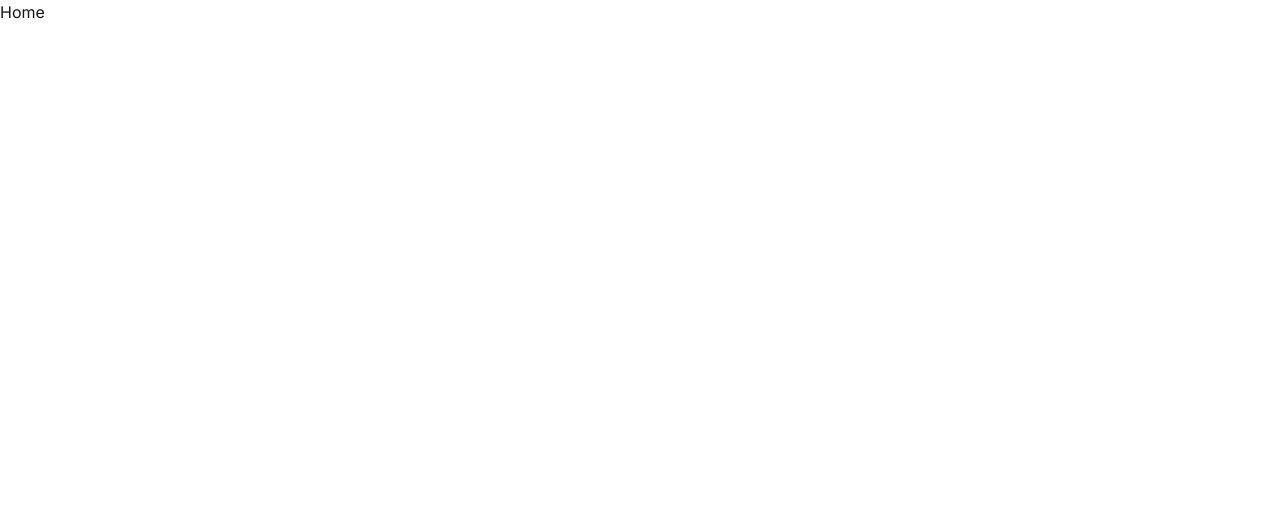
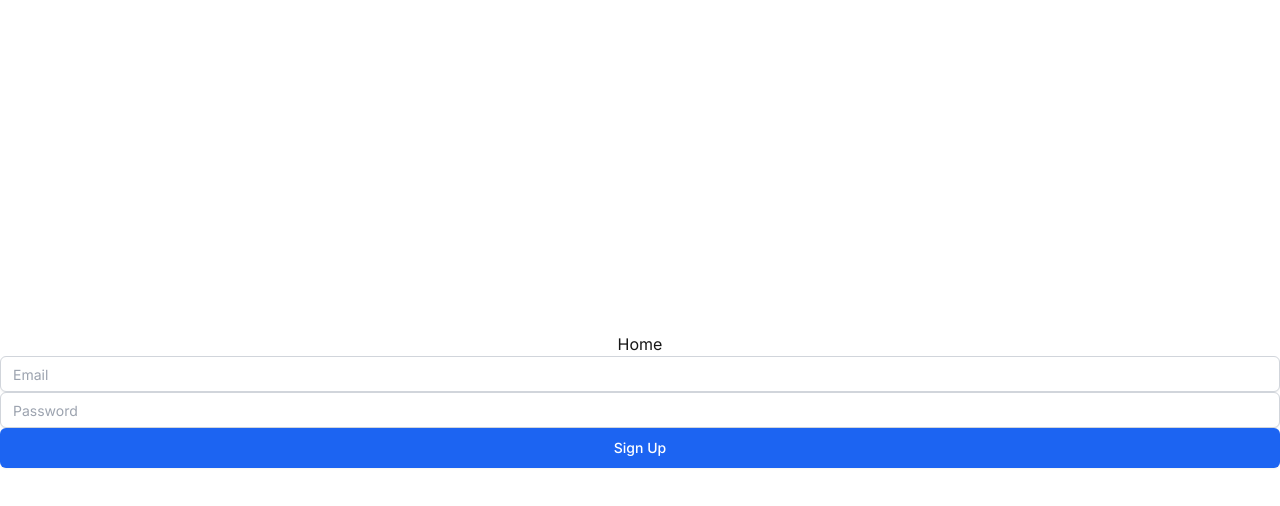
Before and after one commit to faisal004/time-management-app, a Next.js app: page / in a window 1280 px wide. Shown: the top 506 px of the page. Built offline with nearby package versions, Linux system fonts and the light colour scheme.

Commit message:
add : given struture to app and also added common ui compoents in separate folder

```diff
--- /dev/null
+++ b/src/app/(auth)/page.tsx
@@ -0,0 +1,14 @@
+import { Button } from "@/components/ui/button";
+import { Input } from "@/components/ui/input";
+
+export default function Home() {
+  return (
+
+    <div className="flex flex-col container mx-auto items-center justify-center h-screen">
+      <h1>Home</h1>
+      <Input type="text" placeholder="Email" />
+      <Input type="password" placeholder="Password" />
+      <Button variant="default" size="lg" className="w-full">Sign Up</Button>
+    </div>
+  );
+}
--- /dev/null
+++ b/src/app/(dashboard)/dashboard/page.tsx
@@ -0,0 +1,9 @@
+const Dashboard = () => {
+  return (
+    <div>
+      <h1>Dashboard</h1>
+    </div>
+  );
+};
+
+export default Dashboard;
--- a/src/app/page.tsx
+++ /dev/null
@@ -1,9 +0,0 @@
-
-export default function Home() {
-  return (
-
-    <div>
-      <h1>Home</h1>
-    </div>
-  );
-}
--- /dev/null
+++ b/src/components/ui/button.tsx
@@ -0,0 +1,59 @@
+import * as React from "react"
+import { Slot } from "@radix-ui/react-slot"
+import { cva, type VariantProps } from "class-variance-authority"
+
+import { cn } from "@/lib/utils"
+
+const buttonVariants = cva(
+  "inline-flex items-center justify-center gap-2 whitespace-nowrap rounded-md text-sm font-medium transition-all disabled:pointer-events-none disabled:opacity-50 [&_svg]:pointer-events-none [&_svg:not([class*='size-'])]:size-4 shrink-0 [&_svg]:shrink-0 outline-none focus-visible:border-[var(--btn-blue,#1C64F2)] focus-visible:ring-[var(--btn-blue,#1C64F2)]/30 focus-visible:ring-[3px] aria-invalid:ring-[#dc2626]/20 dark:aria-invalid:ring-[#ef4444]/40 aria-invalid:border-[#dc2626]",
+  {
+    variants: {
+      variant: {
+        default:
+          "bg-[var(--btn-blue,#1C64F2)] text-white shadow-xs hover:bg-[color-mix(in_srgb,var(--btn-blue,#1C64F2)_80%,black_20%)]",
+        destructive:
+          "bg-[#dc2626] text-white shadow-xs hover:bg-[#b91c1c] focus-visible:ring-[#f87171]/20 dark:focus-visible:ring-[#ef4444]/40 dark:bg-[#b91c1c]",
+        outline:
+          "border border-[var(--btn-blue,#1C64F2)] bg-white text-[var(--btn-blue,#1C64F2)] shadow-xs hover:bg-[#eff6ff] hover:text-[color-mix(in_srgb,var(--btn-blue,#1C64F2)_80%,black_20%)] dark:bg-[#1e293b] dark:border-[var(--btn-blue,#1C64F2)] dark:hover:bg-[#1e40af] dark:hover:text-white",
+        secondary:
+          "bg-[#f3f4f6] text-[#1f2937] shadow-xs hover:bg-[#e5e7eb]",
+        ghost:
+          "hover:bg-[#f1f5f9] hover:text-[var(--btn-blue,#1C64F2)] dark:hover:bg-[#334155] dark:hover:text-[#60a5fa]",
+        link: "text-[var(--btn-blue,#1C64F2)] underline-offset-4 hover:underline hover:text-[color-mix(in_srgb,var(--btn-blue,#1C64F2)_80%,black_20%)]",
+      },
+      size: {
+        default: "h-9 px-4 py-2 has-[>svg]:px-3",
+        sm: "h-8 rounded-md gap-1.5 px-3 has-[>svg]:px-2.5",
+        lg: "h-10 rounded-md px-6 has-[>svg]:px-4",
+        icon: "size-9",
+      },
+    },
+    defaultVariants: {
+      variant: "default",
+      size: "default",
+    },
+  }
+)
+
+function Button({
+  className,
+  variant,
+  size,
+  asChild = false,
+  ...props
+}: React.ComponentProps<"button"> &
+  VariantProps<typeof buttonVariants> & {
+    asChild?: boolean
+  }) {
+  const Comp = asChild ? Slot : "button"
+
+  return (
+    <Comp
+      data-slot="button"
+      className={cn(buttonVariants({ variant, size, className }))}
+      {...props}
+    />
+  )
+}
+
+export { Button, buttonVariants }
--- /dev/null
+++ b/src/components/ui/input.tsx
@@ -0,0 +1,20 @@
+import * as React from "react"
+
+import { cn } from "@/lib/utils"
+
+function Input({ className, type, ...props }: React.ComponentProps<"input">) {
+  return (
+    <input
+      type={type}
+      data-slot="input"
+      className={cn(
+        "flex h-9 w-full min-w-0 rounded-md px-3 py-1 text-base shadow-xs transition-[color,box-shadow] outline-none file:inline-flex file:h-7 file:border-0 file:bg-transparent file:text-sm file:font-medium disabled:pointer-events-none disabled:cursor-not-allowed disabled:opacity-50 md:text-sm",
+        "bg-[var(--input-bg,white)] border border-[var(--input-border,#d1d5db)] text-[var(--input-text,#171717)] placeholder:text-[var(--input-placeholder,#9ca3af)] focus-visible:border-[var(--input-focus,#2563eb)] focus-visible:ring-[var(--input-focus-ring,#2563eb)]/30 focus-visible:ring-[3px] aria-invalid:ring-[var(--input-error,#dc2626)]/20 dark:aria-invalid:ring-[var(--input-error-dark,#ef4444)]/40 aria-invalid:border-[var(--input-error,#dc2626)]",
+        className
+      )}
+      {...props}
+    />
+  )
+}
+
+export { Input }
--- /dev/null
+++ b/src/lib/utils.ts
@@ -0,0 +1,6 @@
+import { type ClassValue, clsx } from "clsx"
+import { twMerge } from "tailwind-merge"
+
+export function cn(...inputs: ClassValue[]) {
+  return twMerge(clsx(inputs))
+}
```
Also changed, not shown: package.json (+8 -5 lines), 2 other files (tests, documents, lock files or other folders).
